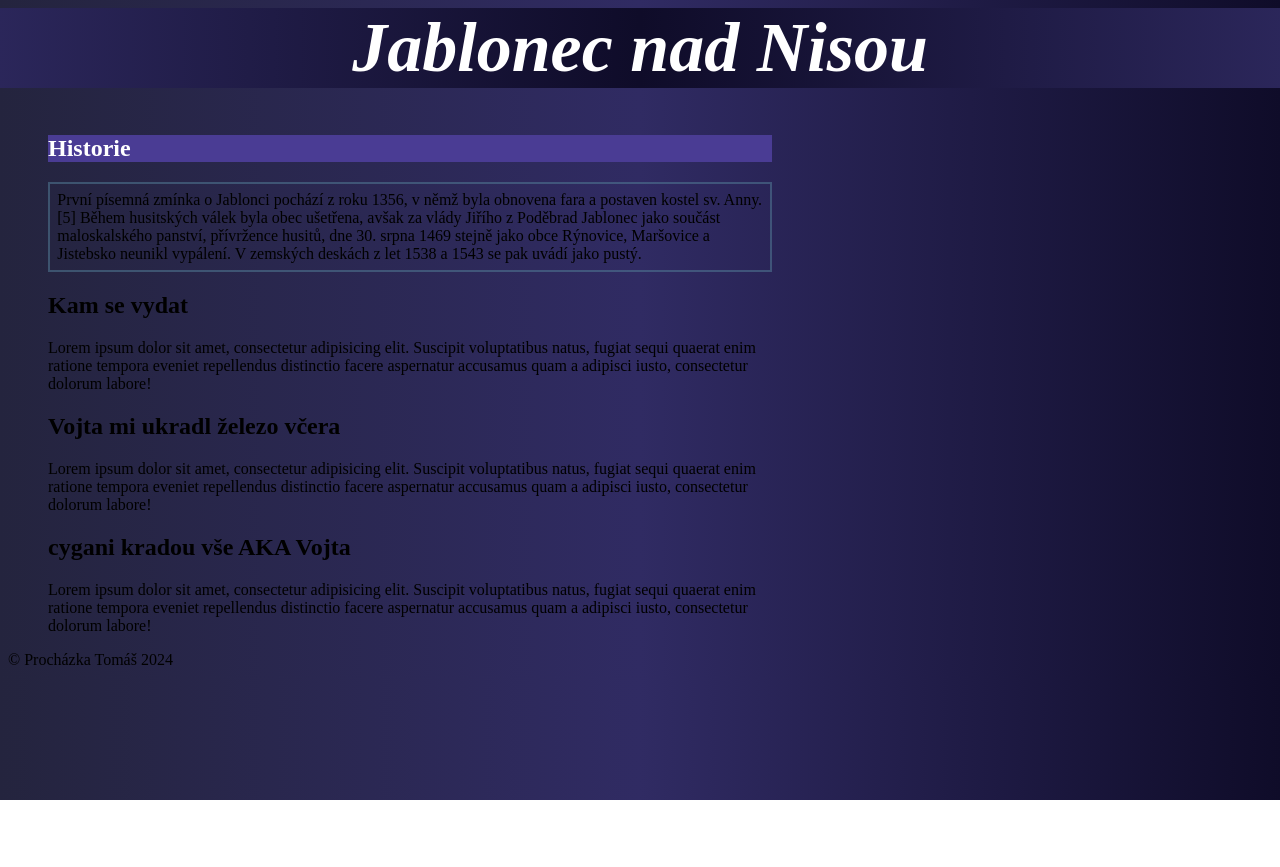
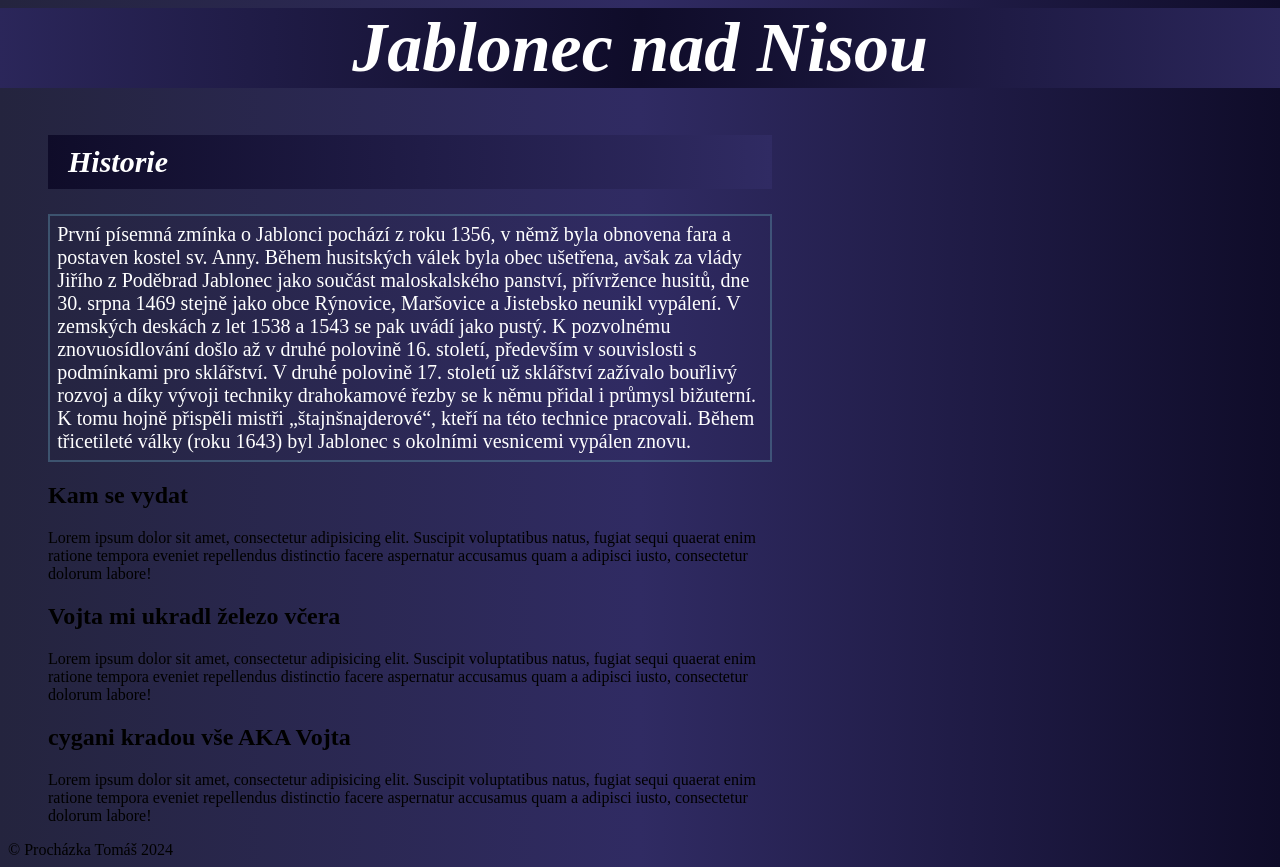
Before and after one commit to HouskassT/Velk--pr-ce---html---Jablonec-nad-Nisou, a plain HTML site: page index.html in a window 1280 px wide. Shown: the top 867 px of the page. Before the commit the page ends 800 px from the top, so only its background shows below. Drawn offline with Linux system fonts and the light colour scheme.

Commit message:
Jablonec nad Nisou

```diff
--- a/css/style.css
+++ b/css/style.css
@@ -14,12 +14,19 @@ h1 {
     margin-right: -10%;
 }
 .historie {
+    background: linear-gradient(to right, #0f0c29, #302b63);
+    font-style: italic;
+    font-size: 30px;
     background-color: rgb(74, 60, 148);
     color: white;
+    padding: 10px;
+    padding-left: 20px;
 }
 .historie2{
+    font-size: 20px;
     border: 2px solid rgba(82, 125, 150, 0.541);
     padding: 1%;
+    color: white;
 
 }
 main {
--- a/index.html
+++ b/index.html
@@ -16,7 +16,11 @@
             <h2 class = "historie">Historie</h2>
         </section>
         <article>
-        <p class = "historie2">První písemná zmínka o Jablonci pochází z roku 1356, v němž byla obnovena fara a postaven kostel sv. Anny.[5] Během husitských válek byla obec ušetřena, avšak za vlády Jiřího z Poděbrad Jablonec jako součást maloskalského panství, přívržence husitů, dne 30. srpna 1469 stejně jako obce Rýnovice, Maršovice a Jistebsko neunikl vypálení. V zemských deskách z let 1538 a 1543 se pak uvádí jako pustý.</p>
+        <p class = "historie2">První písemná zmínka o Jablonci pochází z roku 1356, v němž byla obnovena fara a postaven kostel sv. Anny. Během husitských válek byla obec ušetřena,
+            avšak za vlády Jiřího z Poděbrad Jablonec jako součást maloskalského panství, přívržence husitů, dne 30. srpna 1469 stejně jako obce Rýnovice, Maršovice a Jistebsko
+            neunikl vypálení. V zemských deskách z let 1538 a 1543 se pak uvádí jako pustý. K pozvolnému znovuosídlování došlo až v druhé polovině 16. století, především v souvislosti
+            s podmínkami pro sklářství. V druhé polovině 17. století už sklářství zažívalo bouřlivý rozvoj a díky vývoji techniky drahokamové řezby se k němu přidal i průmysl bižuterní.
+            K tomu hojně přispěli mistři „štajnšnajderové“, kteří na této technice pracovali. Během třicetileté války (roku 1643) byl Jablonec s okolními vesnicemi vypálen znovu.</p>
         </article>
         <section>
             <h2>Kam se vydat</h2>
```
